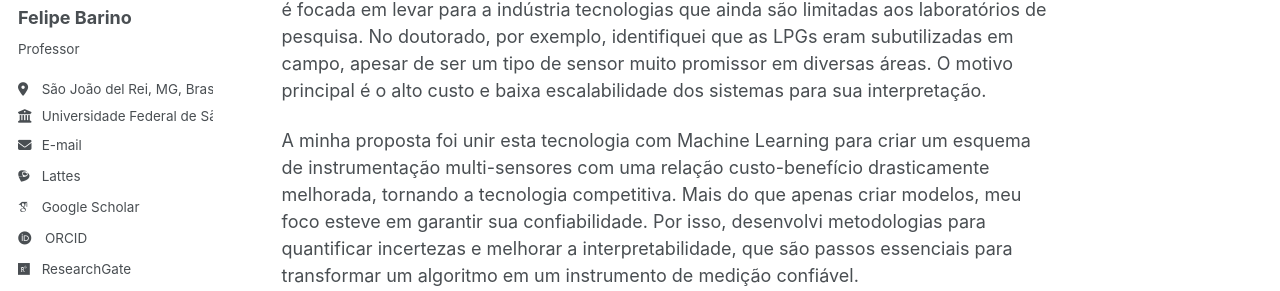
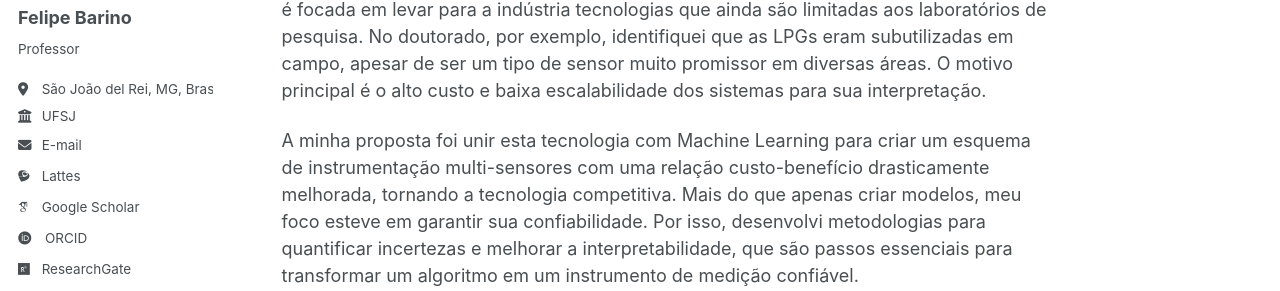
Before and after one commit to felipebarino/felipebarino.github.io, a Jekyll site: the page built from _pages/about.md, in a window 1280 px wide. Shown: the part 284-575 px from the top of the page. Built offline with Jekyll 4.4.1, drawn with Linux system fonts in a browser that asks for light colours; some web fonts are replaced.

Commit message:
update config

```diff
--- a/_config.yml
+++ b/_config.yml
@@ -26,7 +26,7 @@ author:
   pronouns         : # example: "she/her"
   bio              : "Professor"
   location         : "São João del Rei, MG, Brasil"
-  employer         : "Universidade Federal de São João del Rei"
+  employer         : "UFSJ"
   uri              : # URL
   email            : "felipe.barino@ufsj.edu.br"
 
```
